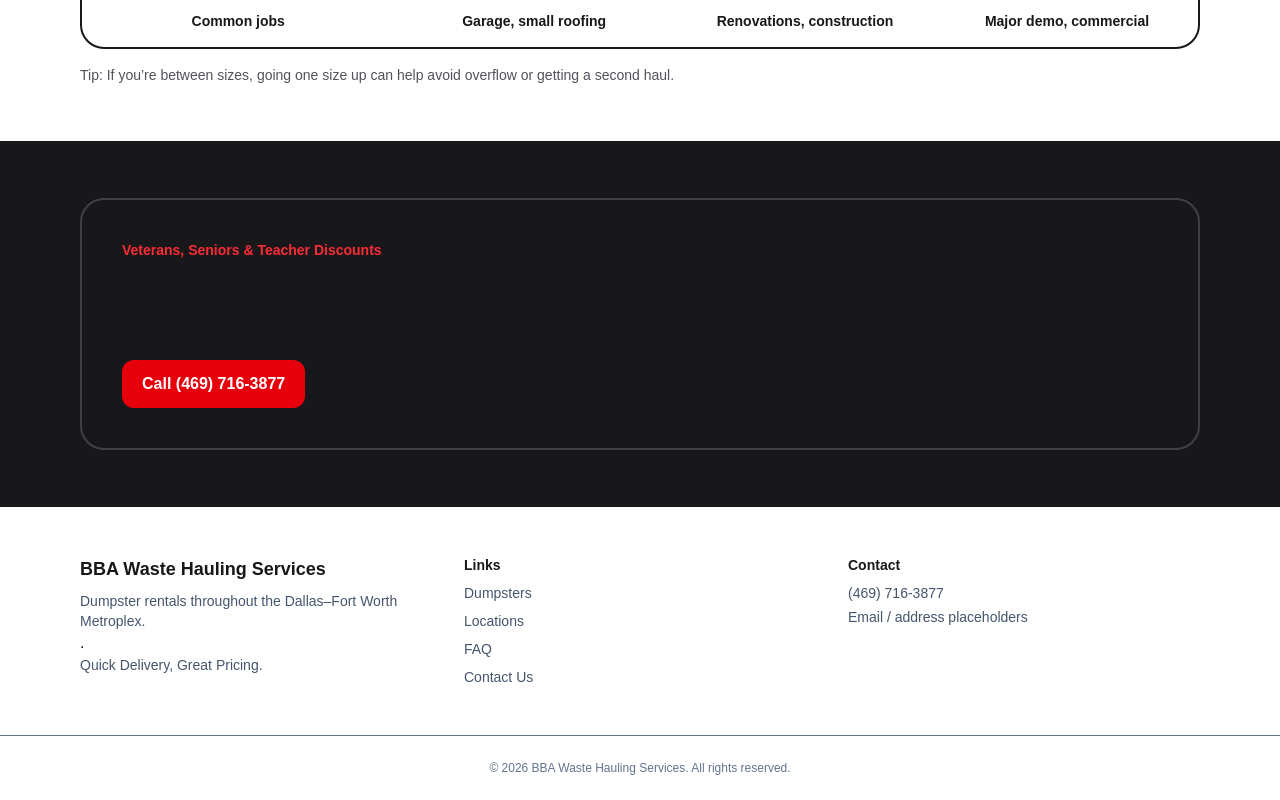
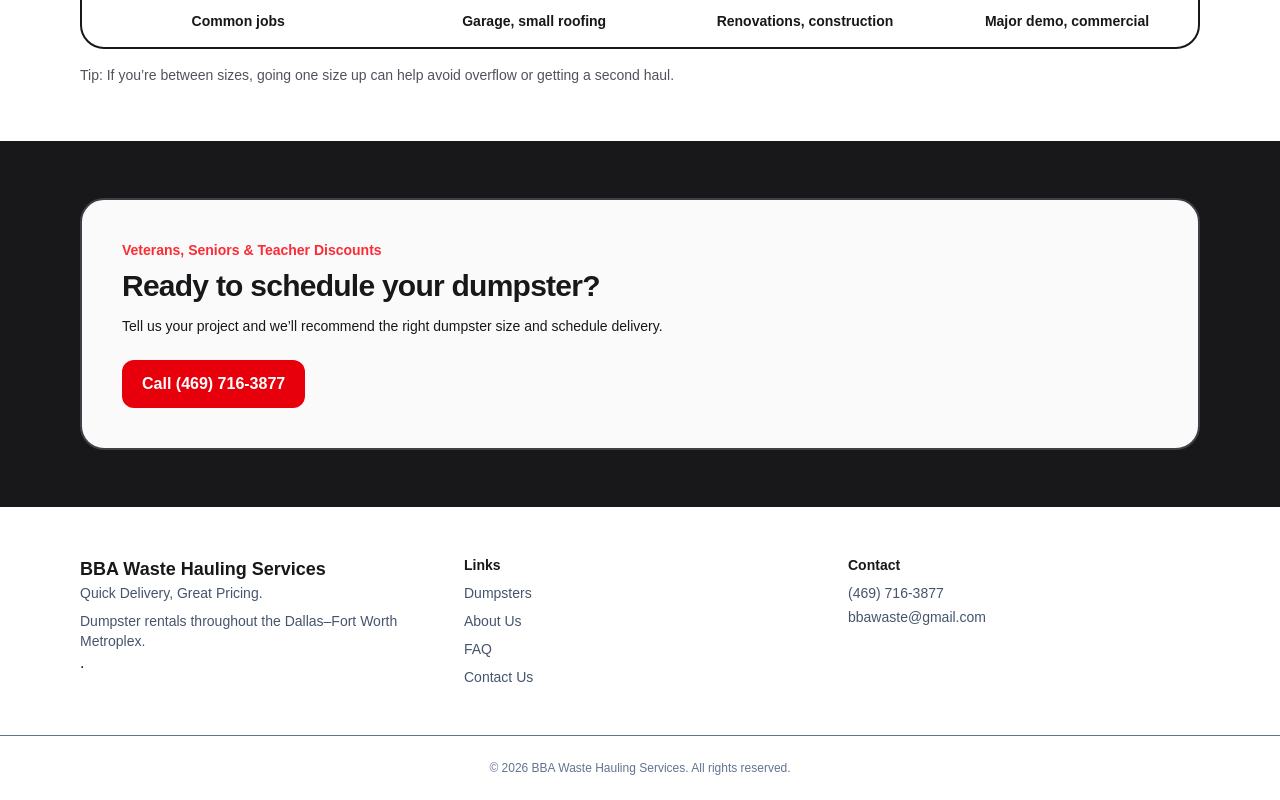
Before and after one commit to SolomonDiaz19/Moving-Trash, a Next.js app: page /dumpsters in a window 1280 px wide. Shown: the part 1386-2186 px from the top of the page. Built offline with nearby package versions, Linux system fonts and the light colour scheme.

Commit message:
adjusting cta, footer, and small touch ups

```diff
--- a/src/components/Home/DumpsterCards.tsx
+++ b/src/components/Home/DumpsterCards.tsx
@@ -15,7 +15,7 @@ export default function DumpsterCards() {
             <h2 className="text-2xl font-semibold tracking-tight md:text-3xl">
               Choose the right dumpster size
             </h2>
-            <p className="mt-2 text-sm text-zinc-600">
+            <p className="mt-2 text-sm ">
               Not sure? We’ll recommend a size based on your project.
             </p>
           </div>
--- a/src/components/Layout/Footer.tsx
+++ b/src/components/Layout/Footer.tsx
@@ -7,18 +7,18 @@ export default function Footer() {
       <div className="mx-auto grid max-w-6xl gap-8 px-4 py-12 md:grid-cols-3">
         <div>
           <div className="text-lg font-bold text-zinc-900">{site.name}</div>
+          <p className="mt text-sm text-slate-600">
+              Quick Delivery, Great Pricing.
+          </p>
           <p className="mt-2 text-sm text-slate-600">
             Dumpster rentals throughout the Dallas–Fort Worth Metroplex.</p>.
-            <p className="mt text-sm text-slate-600">
-              Quick Delivery, Great Pricing.
-          </p>
         </div>
 
         <div className="text-sm">
           <div className="font-semibold text-zinc-900">Links</div>
           <div className="mt-2 grid gap-2 text-slate-600">
             <Link href="/dumpsters" className="hover:underline transition hover:text-red-600">Dumpsters</Link>
-            <Link href="/service-areas" className="hover:underline transition hover:text-red-600">Locations</Link>
+            <Link href="/service-areas" className="hover:underline transition hover:text-red-600">About Us</Link>
             <Link href="/faq" className="hover:underline transition hover:text-red-600">FAQ</Link>
             <Link href="/contact" className="hover:underline transition hover:text-red-600">Contact Us</Link>
           </div>
@@ -28,7 +28,7 @@ export default function Footer() {
           <div className="font-semibold text-zinc-900">Contact</div>
           <div className="mt-2 text-slate-600">
             <a className="hover:underline transition hover:text-red-600" href={site.phoneHref}>{site.phoneDisplay}</a>
-            <div className="mt-1">Email / address placeholders</div>
+            <div className="mt-1">bbawaste@gmail.com</div>
           </div>
         </div>
       </div>
--- a/src/components/about/AboutCta.tsx
+++ b/src/components/about/AboutCta.tsx
@@ -5,7 +5,7 @@ export default function AboutCta() {
   return (
     <section className="bg-zinc-900">
       <div className="mx-auto max-w-6xl px-4 py-14">
-        <div className="rounded-3xl border-2 border-zinc-700 bg-zinc-900 p-8 md:p-10">
+        <div className="rounded-3xl border-2 border-zinc-700 bg-zinc-50 p-8 md:p-10">
           <p className="text-sm font-semibold text-red-500">{site.promo}</p>
           <h3 className="mt-2 text-2xl font-semibold tracking-tight text-zinc-900 md:text-3xl">
             Ready to get started?
--- a/src/components/dumpsters/DumpstersCta.tsx
+++ b/src/components/dumpsters/DumpstersCta.tsx
@@ -5,7 +5,7 @@ export default function AboutCta() {
   return (
     <section className="bg-zinc-900">
       <div className="mx-auto max-w-6xl px-4 py-14">
-        <div className="rounded-3xl border-2 border-zinc-700 bg-zinc-900 p-8 md:p-10">
+        <div className="rounded-3xl border-2 border-zinc-700 bg-zinc-50 p-8 md:p-10">
           <p className="text-sm font-semibold text-red-500">{site.promo}</p>
           <h3 className="mt-2 text-2xl font-semibold tracking-tight text-zinc-900 md:text-3xl">
             Ready to schedule your dumpster?
--- a/src/components/faq/FaqCta.tsx
+++ b/src/components/faq/FaqCta.tsx
@@ -5,7 +5,7 @@ export default function FaqCta() {
   return (
     <section className="bg-zinc-900">
       <div className="mx-auto max-w-6xl px-4 py-14">
-        <div className="rounded-3xl border-2 border-zinc-700 bg-zinc-900 p-8 md:p-10">
+        <div className="rounded-3xl border-2 border-zinc-700 bg-zinc-50 p-8 md:p-10">
           <p className="text-sm font-semibold text-red-500">{site.promo}</p>
           <h3 className="mt-2 text-2xl font-semibold tracking-tight text-zinc-900 md:text-3xl">
             Still Have Questions?
```
